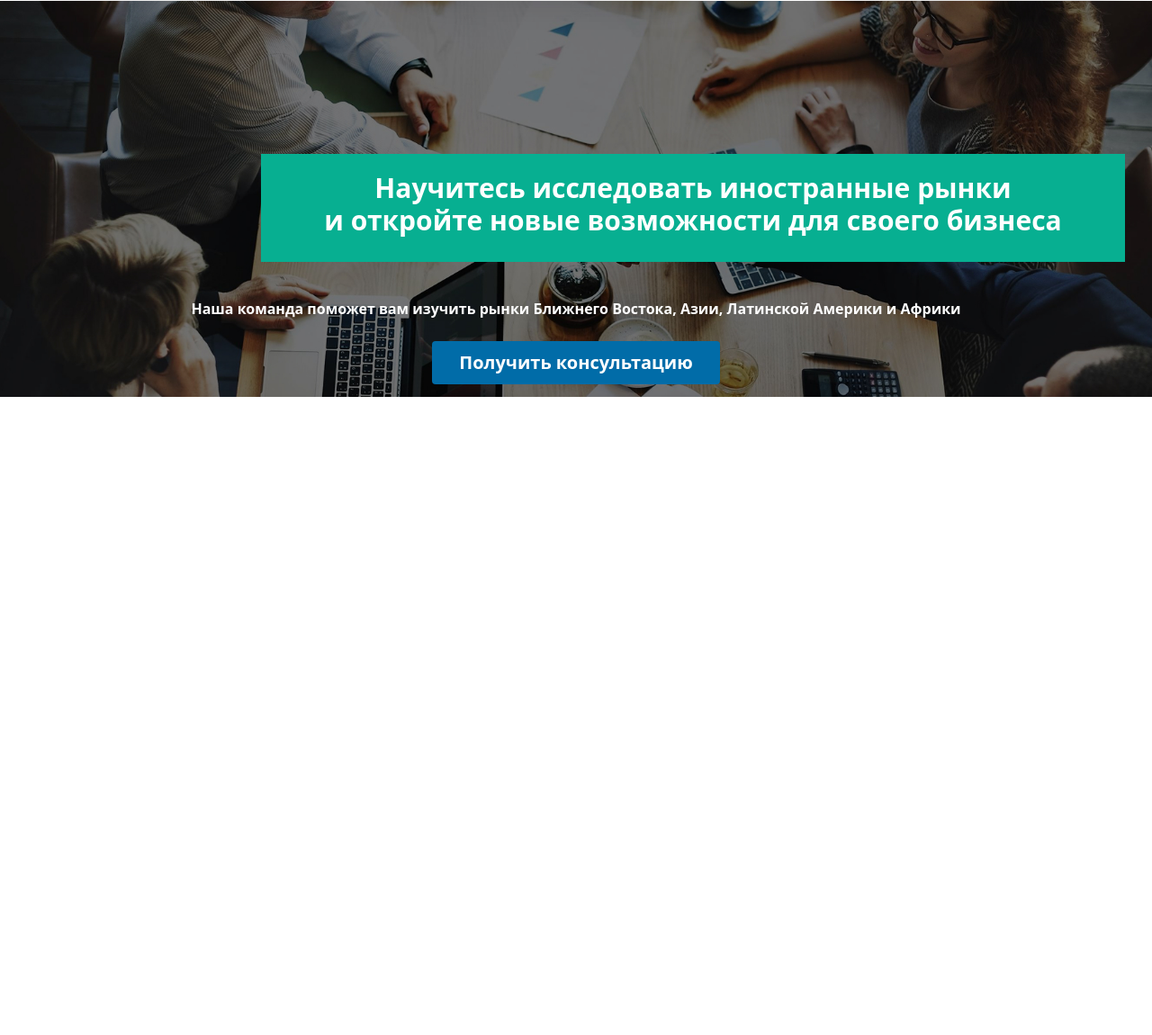
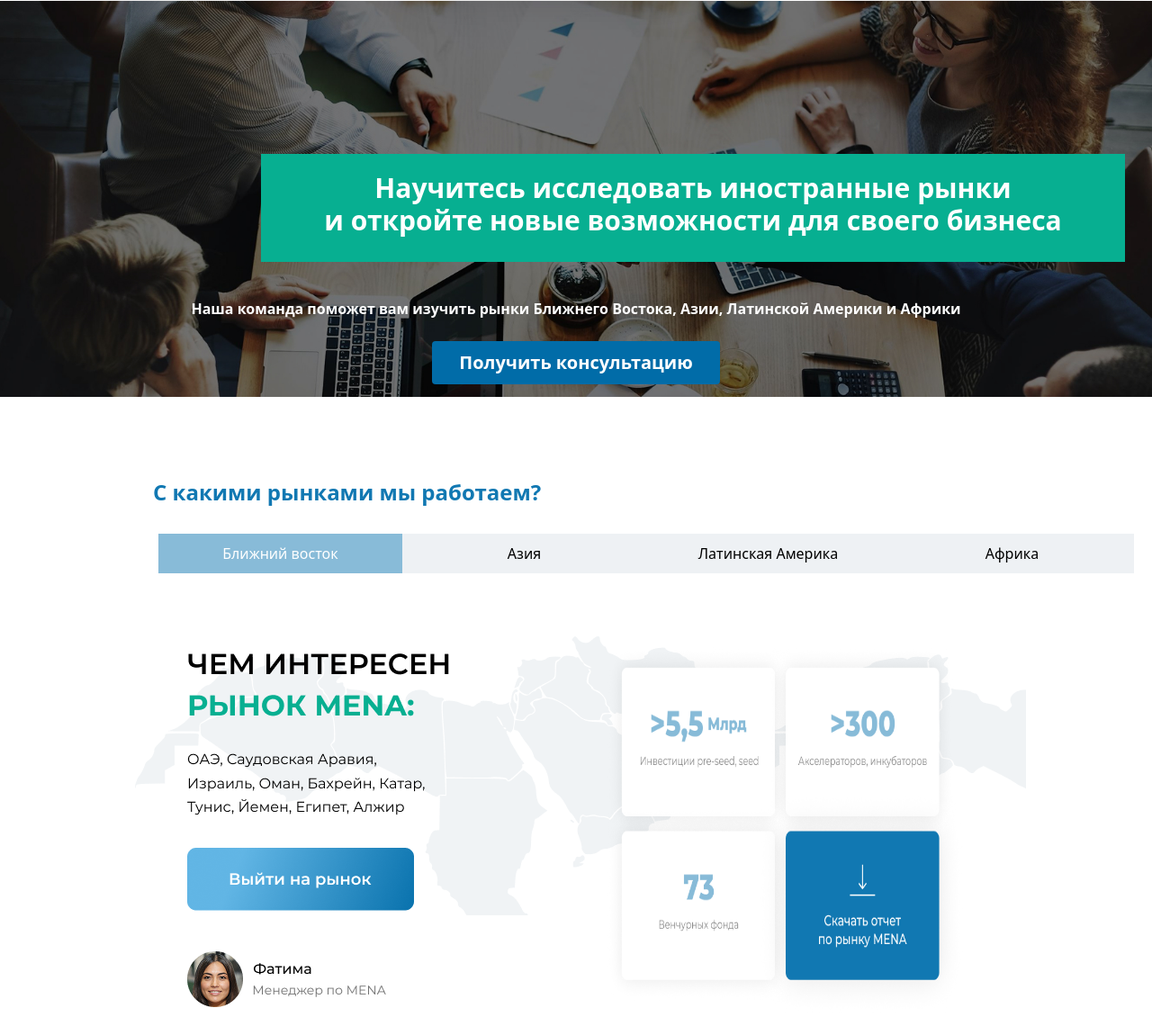
Before and after one commit to nasimovmuhammad7-dotcom/egzamin-17-1-26, a website: page index.html in a window 1280 px wide. Shown: the part 2182-3332 px from the top of the page at 90% size. Before the commit the page ends 2623 px from the top, so only its background shows below. Drawn offline with Linux system fonts and the light colour scheme.

Commit message:
section 5

```diff
--- a/index.html
+++ b/index.html
@@ -89,7 +89,7 @@
     </div>
     <div class="bg-[url(Group.jpg)] bg-linear-to-r w-full bg-center bg-no-repeat bg-cover h-110">
         <div class="text-white text-center font-bold p-2.5">
-            <div class="lg:pt-40 text-center lg:pl-70 p-10">
+            <div class="lg:pt-40 text-center lg:pl-70 p-10 max-w-380 m-auto">
                 <p class="bg-[#07AF91] p-5 lg:text-3xl text-center lg:w-240 h-30">Научитесь исследовать иностранные рынки <br> и откройте новые возможности для своего бизнеса</p>
             </div>
             <p>Наша команда поможет вам изучить рынки Ближнего Востока, Азии, Латинской Америки и Африки</p>
@@ -97,5 +97,17 @@
             <button class="w-80 p-2.5 bg-[#016CA8] rounded text-xl">Получить консультацию</button>
         </div>
     </div>
+    <div class="text-[#1178B2] p-2.5 font-bold text-2xl mt-20  max-w-380 m-auto">
+        <p class="pl-10 lg:pl-40 md:pl-50">С какими рынками мы работаем?</p>
+    </div>
+    <div class="flex lg:pl-44 pt-10 p-2.5 md:p-5 max-w-380 m-auto">
+        <button class="bg-[#88BBD8] p-2.5 text-white w-70">Ближний восток</button><hr><button class="bg-[#EEF1F4] p-2.5 w-70">Азия</button><hr><button class="bg-[#EEF1F4] p-2.5 w-70">Латинская Америка</button><hr><button class="bg-[#EEF1F4] p-2.5 w-70">Африка</button>
+    </div>
+    <div class="bg-[url(Vector.png)] h-80 lg:w-250 m-auto mt-10">
+        <div class="p-5 lg:flex justify-center lg:gap-30 md:flex">
+            <img src="./src/Group 772.png" alt="">
+            <img class="     md:w-100" src="./src/Group 774.png" alt="">
+        </div>
+    </div>
 </body>
 </html>
```
Also changed, not shown: src/Group 772.png (added), src/Group 774.png (added), src/Vector.png (added), src/output.css.
